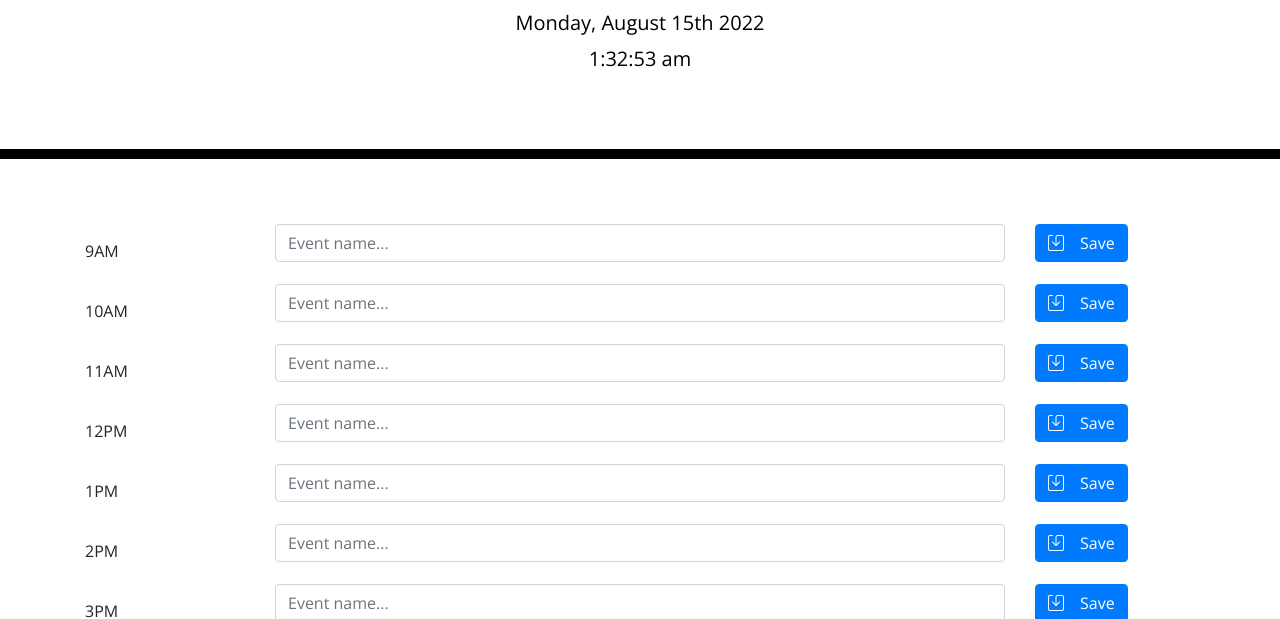
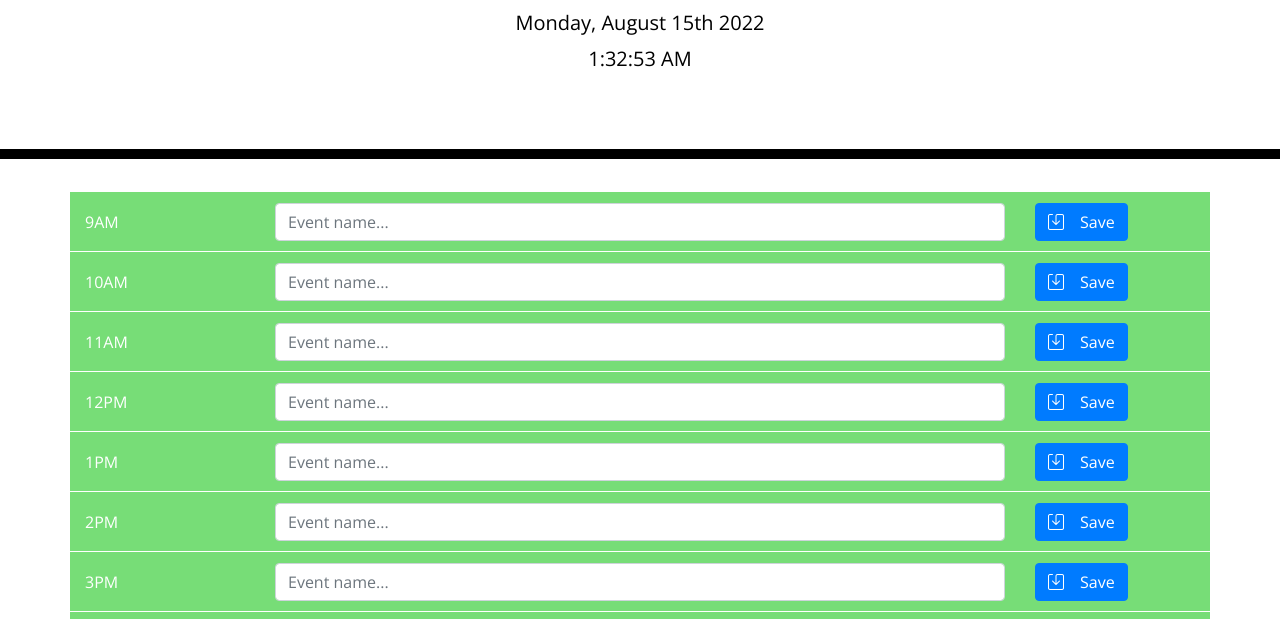
Before and after one commit to rgraves1989/day_planner, a plain HTML site: page Develop/index.html in a window 1280 px wide. Shown: the part 181-800 px from the top of the page. Drawn offline with nearby package versions, Linux system fonts and the light colour scheme.

Commit message:
events save, and hours are color dependent to past, present, and future

```diff
--- a/Develop/index.html
+++ b/Develop/index.html
@@ -32,7 +32,7 @@
 			<p id="currentTime" class="lead"></p>
 		</header>
 		<div class="container">
-			<div class="row">
+			<div class="row row_9AM">
 				<div class="col time">
 					9AM
 				</div>
@@ -46,7 +46,7 @@
 					</button>
 				</div>
 			</div>
-			<div class="row">
+			<div class="row row_10AM">
 				<div class="col time">
 					10AM
 				</div>
@@ -60,7 +60,7 @@
 					</button>
 				</div>
 			</div>
-			<div class="row">
+			<div class="row row_11AM">
 				<div class="col time">
 					11AM
 				</div>
@@ -74,7 +74,7 @@
 					</button>
 				</div>
 			</div>
-			<div class="row">
+			<div class="row row_12PM">
 				<div class="col time">
 					12PM
 				</div>
@@ -88,7 +88,7 @@
 					</button>
 				</div>
 			</div>
-			<div class="row">
+			<div class="row row_1PM">
 				<div class="col time">
 					1PM
 				</div>
@@ -102,7 +102,7 @@
 					</button>
 				</div>
 			</div>
-			<div class="row">
+			<div class="row row_2PM">
 				<div class="col time">
 					2PM
 				</div>
@@ -116,7 +116,7 @@
 					</button>
 				</div>
 			</div>
-			<div class="row">
+			<div class="row row_3PM">
 				<div class="col time">
 					3PM
 				</div>
@@ -130,7 +130,7 @@
 					</button>
 				</div>
 			</div>
-			<div class="row">
+			<div class="row row_4PM">
 				<div class="col time">
 					4PM
 				</div>
@@ -144,7 +144,7 @@
 					</button>
 				</div>
 			</div>
-			<div class="row">
+			<div class="row row_5PM">
 				<div class="col time">
 					5PM
 				</div>
--- a/Develop/script.js
+++ b/Develop/script.js
@@ -8,7 +8,7 @@ updateTime()
 setInterval(updateTime, 1000)
 function updateTime() {
     now = moment()
-    $("#currentTime").text(now.format("h:mm:ss a"))
+    $("#currentTime").text(now.format("h:mm:ss A"))
 }
 
 
@@ -49,9 +49,28 @@ function saveEvent(hour) {
 }
 
 function loadEvents() {
-    console.log(hourList)
     for (let i =0; i < hourList.length; i++) {
         let eventStorageName = now.format("M_D_YYYY_") + hourList[i]
         $("#event_" + hourList[i]).val(localStorage.getItem(eventStorageName))
+        loadEventColors(hourList[i])
     }
 }
+
+function loadEventColors(hour) {
+    console.log(hour)
+    let currentHour =  now.format("hhA")
+    let currentHourVal = parseInt(currentHour.substr(0,currentHour.length-2))
+    let currentHourDayNight = currentHour.substr(currentHour.length-2)
+    let eventHourVal = parseInt(hour.substr(0,hour.length-2))
+    let eventHourDayNight = hour.substr(hour.length-2)
+    if (currentHourVal === eventHourVal && currentHourDayNight === eventHourDayNight) {
+        $(".row_" + hour).addClass("present")
+    } else if ((currentHourDayNight == "PM" && eventHourDayNight == "AM") ||
+        (currentHourDayNight === eventHourDayNight &&
+            (currentHourVal > eventHourVal || eventHourVal === 12))) {
+        $(".row_" + hour).addClass("past")
+    } else {
+        console.log(currentHourDayNight, " ", eventHourDayNight)
+        $(".row_" + hour).addClass("future")
+    }
+}
--- a/Develop/style.css
+++ b/Develop/style.css
@@ -32,7 +32,6 @@ textarea {
 
 .row {
   height: 60px;
-  white-space: pre-wrap;
   align-items: center;
   border-top: 1px solid white;
 }
```
